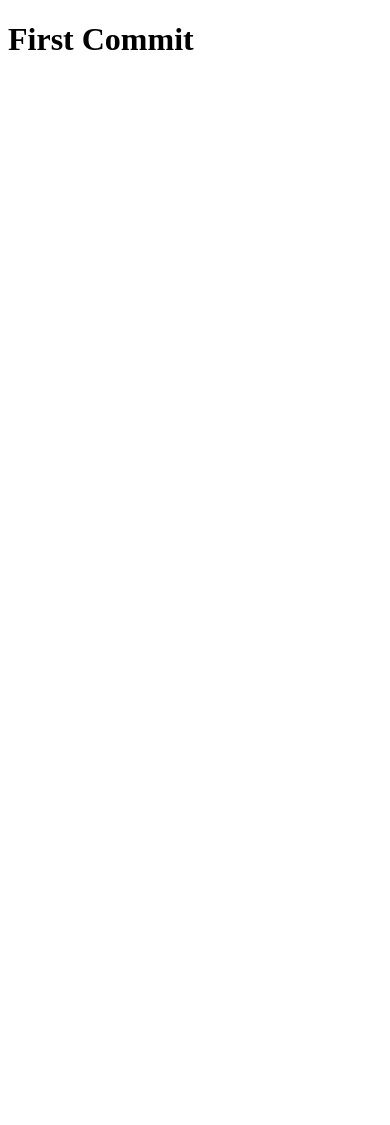
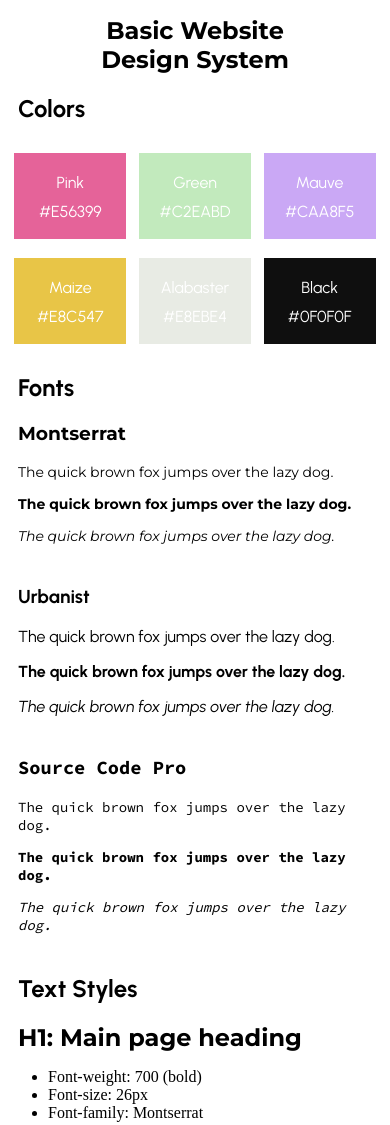
Before and after one commit to HowlandAlek/Basic-Website-Design-System, a website: page index.html in a window 390 px wide. Shown: the top 1125 px of the page. Before the commit the page ends 844 px from the top, so only its background shows below. Drawn offline with Linux system fonts and the light colour scheme.

Commit message:
Mobile Design

```diff
--- a/index.html
+++ b/index.html
@@ -1,12 +1,131 @@
 <!DOCTYPE html>
 <html lang="en">
-<head>
-    <meta charset="UTF-8">
-    <meta http-equiv="X-UA-Compatible" content="IE=edge">
-    <meta name="viewport" content="width=device-width, initial-scale=1.0">
-    <title>Website Design System</title>
-</head>
-<body>
-    <h1>First Commit</h1>
-</body>
+    <head>
+        <meta charset="UTF-8" />
+        <meta http-equiv="X-UA-Compatible" content="IE=edge" />
+        <meta name="viewport" content="width=device-width, initial-scale=1.0" />
+        <title>Website Design System</title>
+        <link rel="stylesheet" href="styles.css" />
+        <link rel="preconnect" href="https://fonts.googleapis.com" />
+        <link rel="preconnect" href="https://fonts.gstatic.com" crossorigin />
+        <link
+            href="https://fonts.googleapis.com/css2?family=Montserrat:ital,wght@0,400;0,700;1,400&family=Source+Code+Pro:wght@400;700&family=Urbanist:ital,wght@0,400;0,700;1,400&display=swap"
+            rel="stylesheet"
+        />
+    </head>
+    <body>
+        <header>
+            <h1>
+                Basic Website <br />
+                Design System
+            </h1>
+        </header>
+        <main>
+            <h2 class="label">Colors</h2>
+
+            <div class="colors-container">
+                <div class="color-container">
+                    <div id="pink">
+                        <p>Pink</p>
+                        <p>#E56399</p>
+                    </div>
+                </div>
+                <div class="color-container">
+                    <div id="green">
+                        <p>Green</p>
+                        <p>#C2EABD</p>
+                    </div>
+                </div>
+                <div class="color-container">
+                    <div id="mauve">
+                        <p>Mauve</p>
+                        <p>#CAA8F5</p>
+                    </div>
+                </div>
+                <div class="color-container">
+                    <div id="maize">
+                        <p>Maize</p>
+                        <p>#E8C547</p>
+                    </div>
+                </div>
+                <div class="color-container">
+                    <div id="alabaster">
+                        <p>Alabaster</p>
+                        <p>#E8EBE4</p>
+                    </div>
+                </div>
+                <div class="color-container">
+                    <div id="black">
+                        <p>Black</p>
+                        <p>#0F0F0F</p>
+                    </div>
+                </div>
+            </div>
+
+            <h2 class="label">Fonts</h2>
+            <div class="fonts-container">
+                <div class="font-container">
+                    <h3 id="label-montserrat">Montserrat</h3>
+                    <p id="regular-montserrat">
+                        The quick brown fox jumps over the lazy dog.
+                    </p>
+                    <p id="bold-montserrat">
+                        The quick brown fox jumps over the lazy dog.
+                    </p>
+                    <p id="italic-montserrat">
+                        The quick brown fox jumps over the lazy dog.
+                    </p>
+                </div>
+                <div class="font-container">
+                    <h3 id="label-urbanist">Urbanist</h3>
+                    <p id="regular-urbanist">
+                        The quick brown fox jumps over the lazy dog.
+                    </p>
+                    <p id="bold-urbanist">
+                        The quick brown fox jumps over the lazy dog.
+                    </p>
+                    <p id="italic-urbanist">
+                        The quick brown fox jumps over the lazy dog.
+                    </p>
+                </div>
+                <div class="font-container">
+                    <h3 id="label-sourceCodePro">Source Code Pro</h3>
+                    <p id="regular-sourceCodePro">
+                        The quick brown fox jumps over the lazy dog.
+                    </p>
+                    <p id="bold-sourceCodePro">
+                        The quick brown fox jumps over the lazy dog.
+                    </p>
+                    <p id="italic-sourceCodePro">
+                        The quick brown fox jumps over the lazy dog.
+                    </p>
+                </div>
+            </div>
+
+            <h2 class="label">Text Styles</h2>
+
+            <div class="styles-container">
+                <h1>H1: Main page heading</h1>
+                <ul>
+                    <li>Font-weight: 700 (bold)</li>
+                    <li>Font-size: 26px</li>
+                    <li>Font-family: Montserrat</li>
+                </ul>
+
+                <h2>H2: Subheading</h2>
+                <ul>
+                    <li>Font-weight: 400</li>
+                    <li>Font-size: 18px</li>
+                    <li>Font-family: Urbanist</li>
+                </ul>
+
+                <p>P: Paragraph Text</p>
+                <ul>
+                    <li>Font-weight: 400</li>
+                    <li>Font-size: 14px</li>
+                    <li>Font-family: Urbanist</li>
+                </ul>
+            </div>
+        </main>
+    </body>
 </html>
--- /dev/null
+++ b/package.json
@@ -0,0 +1,5 @@
+{
+  "dependencies": {
+    "normalize.css": "^8.0.1"
+  }
+}
--- a/styles.css
+++ b/styles.css
@@ -0,0 +1,160 @@
+.card {
+    box-shadow: 0 4px 8px 0 rgba(0, 0, 0, 0.2);
+    transition: 0.3s;
+    width: 95%;
+    margin: 0 auto;
+    padding: 10px;
+}
+
+h1 {
+    font-family: "Montserrat", sans-serif;
+    font-size: 24px;
+}
+
+header h1 {
+    text-align: center;
+}
+
+h2 {
+    font-family: "Urbanist", sans-serif;
+    font-size: 24px;
+}
+
+.colors-container {
+    display: flex;
+    flex-wrap: wrap;
+    justify-content: space-around;
+}
+
+.color-container p {
+    font-family: "Urbanist", sans-serif;
+    font-size: 1em;
+    color: white;
+    text-align: center;
+    margin: 10px 0;
+}
+
+.color-container {
+    width: 30%;
+    height: 85px;
+    margin: 10px auto;
+}
+
+#pink {
+    padding-top: 10px;
+    width: 100%;
+    height: 90%;
+    background-color: #e56399;
+}
+
+#green {
+    padding-top: 10px;
+    width: 100%;
+    height: 90%;
+    background-color: #c2eabd;
+}
+
+#mauve {
+    padding-top: 10px;
+    width: 100%;
+    height: 90%;
+    background-color: #caa8f5;
+}
+
+#maize {
+    padding-top: 10px;
+    width: 100%;
+    height: 90%;
+    background-color: #e8c547;
+}
+
+#alabaster {
+    padding-top: 10px;
+    width: 100%;
+    height: 90%;
+    background-color: #e8ebe4;
+}
+
+#black {
+    padding-top: 10px;
+    width: 100%;
+    height: 90%;
+    background-color: #0f0f0f;
+}
+
+.fonts-container {
+    margin-left: 10px;
+    margin-bottom: 40px;
+}
+
+#label-montserrat {
+    font-family: "Montserrat", sans-serif;
+}
+
+#regular-montserrat {
+    font-size: 14px;
+    font-family: "Montserrat", sans-serif;
+}
+
+#bold-montserrat {
+    font-size: 14px;
+    font-family: "Montserrat", sans-serif;
+    font-weight: 700;
+}
+
+#italic-montserrat {
+    font-size: 14px;
+    font-family: "Montserrat", sans-serif;
+    font-style: italic;
+}
+
+#label-urbanist {
+    font-family: "Urbanist", sans-serif;
+    margin-top: 40px;
+}
+
+#regular-urbanist {
+    font-family: "Urbanist", sans-serif;
+}
+
+#bold-urbanist {
+    font-family: "Urbanist", sans-serif;
+    font-weight: 700;
+}
+
+#italic-urbanist {
+    font-family: "Urbanist", sans-serif;
+    font-style: italic;
+}
+
+#label-sourceCodePro {
+    margin-top: 40px;
+    font-family: "Source Code Pro", sans-serif;
+}
+
+#regular-sourceCodePro {
+    font-size: 14px;
+    font-family: "Source Code Pro", sans-serif;
+}
+
+#bold-sourceCodePro {
+    font-size: 14px;
+    font-family: "Source Code Pro", sans-serif;
+    font-weight: 700;
+}
+
+#italic-sourceCodePro {
+    font-size: 14px;
+    font-family: "Source Code Pro", sans-serif;
+    font-style: italic;
+}
+
+.styles-container h1,
+.styles-container h2,
+.styles-container p {
+    margin-left: 10px;
+}
+
+.label {
+    margin-left: 10px;
+}
```
Also changed, not shown: 1 other file.
